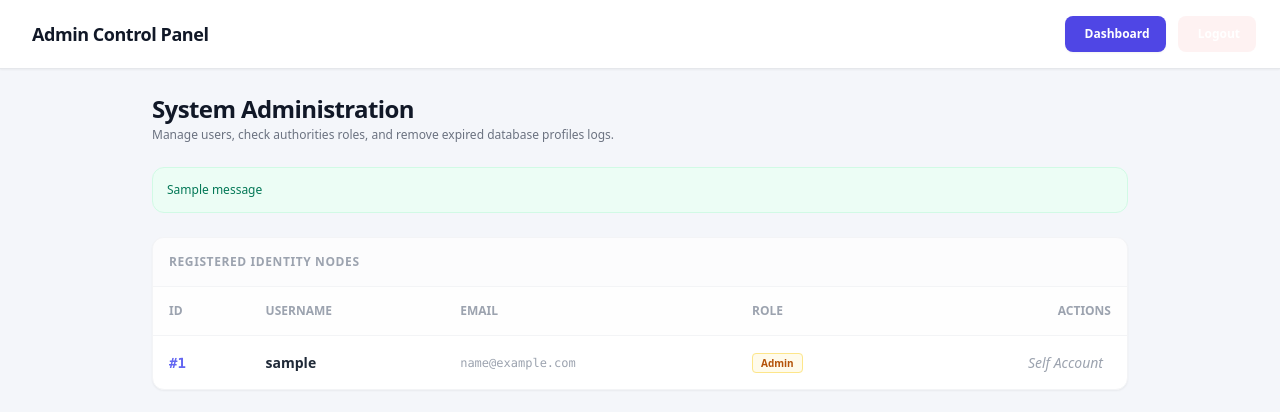
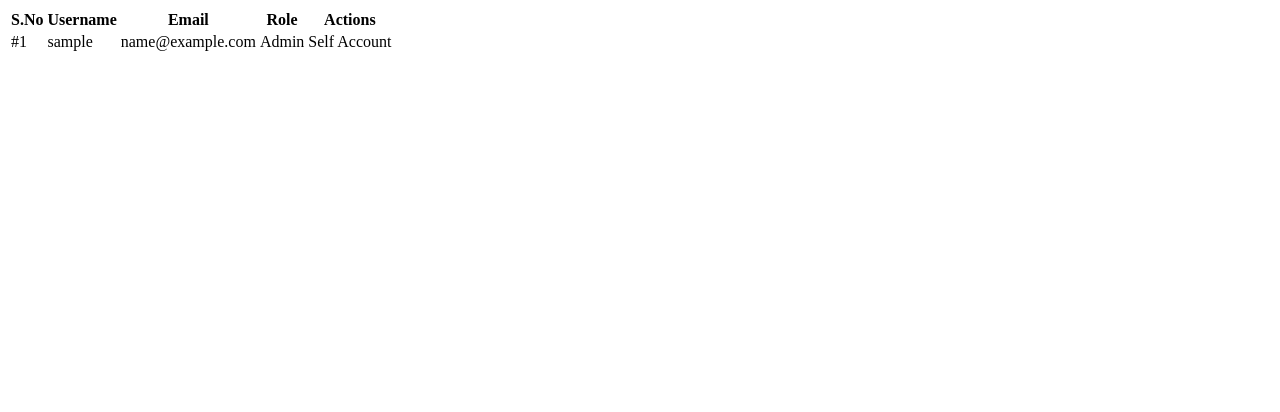
Before and after one commit to komal-gacchi/url-shortener, a Flask app: page /admin in a window 1280 px wide. Shown: the top 412 px of the page. Run offline with Flask 3, Linux system fonts and the light colour scheme; a user stored in the database is signed in; tables that the repository leaves empty hold one stand-in row (values such as "Sample post"); one stand-in notice (Sample message) is shown; some libraries are stand-ins or nearby versions.

Commit message:
Update admin.html

```diff
--- a/templates/admin.html
+++ b/templates/admin.html
@@ -1,69 +1,8 @@
-<!DOCTYPE html>
-<html lang="en">
-<head>
-    <meta charset="UTF-8">
-    <meta name="viewport" content="width=device-width, initial-scale=1.0">
-    <title>Admin Panel - URL Shortener</title>
-    <script src="https://cdn.tailwindcss.com"></script>
-    <link class="stylesheet" href="https://cdnjs.cloudflare.com/ajax/libs/font-awesome/6.4.0/css/all.min.css">
-    <script>
-        tailwind.config = { darkMode: 'class' }
-        function applyTheme() {
-            if (localStorage.getItem('theme') === 'dark') {
-                document.documentElement.classList.add('dark');
-                document.documentElement.classList.remove('light');
-            } else {
-                document.documentElement.classList.remove('dark');
-                document.documentElement.classList.add('light');
-            }
-        }
-        applyTheme();
-    </script>
-</head>
-<body class="bg-[#f4f6fa] dark:bg-[#0b0e27] min-h-screen text-gray-800 dark:text-gray-100 font-sans transition-colors duration-200">
-
-    <nav class="bg-white dark:bg-[#020617] border-b border-gray-200 dark:border-gray-800 px-4 sm:px-6 py-4 flex flex-col sm:flex-row justify-between items-center gap-4 shadow-sm">
-        <div class="flex items-center space-x-2 text-lg font-bold tracking-tight text-gray-900 dark:text-white">
-            <i class="fa-solid fa-user-shield text-indigo-600"></i>
-            <span>Admin Control Panel</span>
-        </div>
-        <div class="flex items-center space-x-3 w-full sm:w-auto justify-end">
-            <a href="/" class="bg-indigo-600 hover:bg-indigo-700 text-white text-xs font-semibold px-4 py-2.5 rounded-lg transition shadow-sm">
-                <i class="fa-solid fa-chart-pie mr-1"></i> Dashboard
-            </a>
-            <a href="/logout" class="bg-red-50 hover:bg-red-600 text-white text-xs font-semibold px-4 py-2.5 rounded-lg transition">
-                <i class="fa-solid fa-right-from-bracket mr-1"></i> Logout
-            </a>
-        </div>
-    </nav>
-
-    <main class="max-w-5xl mx-auto p-4 sm:p-6 space-y-6">
-        <div>
-            <h1 class="text-xl sm:text-2xl font-bold tracking-tight text-gray-900 dark:text-white">System Administration</h1>
-            <p class="text-xs text-gray-500 dark:text-gray-400 mt-0.5">Manage users, check authorities roles, and remove expired database profiles logs.</p>
-        </div>
-
-        {% with messages = get_flashed_messages(with_categories=true) %}
-          {% if messages %}
-            {% for category, message in messages %}
-              <div class="p-3.5 rounded-xl border text-xs font-medium {% if category == 'success' %} bg-emerald-50 text-emerald-700 border-emerald-100 {% else %} bg-red-50 text-red-700 border-red-100 {% endif %}">
-                  {{ message }}
-              </div>
-            {% endfor %}
-          {% endif %}
-        {% endwith %}
-
-        <div class="bg-white dark:bg-[#1e293b] rounded-xl border border-gray-100 dark:border-gray-800 shadow-sm overflow-hidden">
-            <div class="p-4 bg-gray-50/50 dark:bg-[#141b2e] border-b border-gray-100 dark:border-gray-800 text-xs font-bold uppercase tracking-wider text-gray-400">
-                Registered Identity Nodes
-            </div>
-
 <div class="overflow-x-auto w-full">
     <table class="w-full text-left border-collapse min-w-[600px] md:min-w-full">
         <thead>
             <tr class="bg-gray-50/20 border-b border-gray-100 dark:border-gray-800 text-xs font-bold text-gray-400 uppercase">
-                            <th class="p-4">ID</th>
-                            <th class="p-4">Username</th>
+                <th class="p-4">S.No</th> <th class="p-4">Username</th>
                 <th class="p-4">Email</th>
                 <th class="p-4">Role</th>
                 <th class="p-4 text-right">Actions</th>
@@ -72,7 +11,7 @@
         <tbody class="divide-y divide-gray-100 dark:divide-gray-800 text-sm">
             {% for user in users %}
             <tr class="hover:bg-gray-50/40 dark:hover:bg-[#162238]/40 transition">
-                            <td class="p-4 font-mono text-indigo-500 font-semibold">#{{ user.id }}</td>
+                <td class="p-4 font-mono text-indigo-500 font-semibold">#{{ loop.index }}</td>
                 <td class="p-4 font-semibold">{{ user.username }}</td>
                 <td class="p-4 font-mono text-xs text-gray-400">{{ user.email }}</td>
                 <td class="p-4">
@@ -96,13 +35,3 @@
         </tbody>
     </table>
 </div>
-        </div>
-    </main>
-
-    <script>
-        window.addEventListener('storage', (e) => {
-            if (e.key === 'theme') { applyTheme(); }
-        });
-    </script>
-</body>
-</html>
```
Lines whose indentation alone changed are shown as unchanged.
